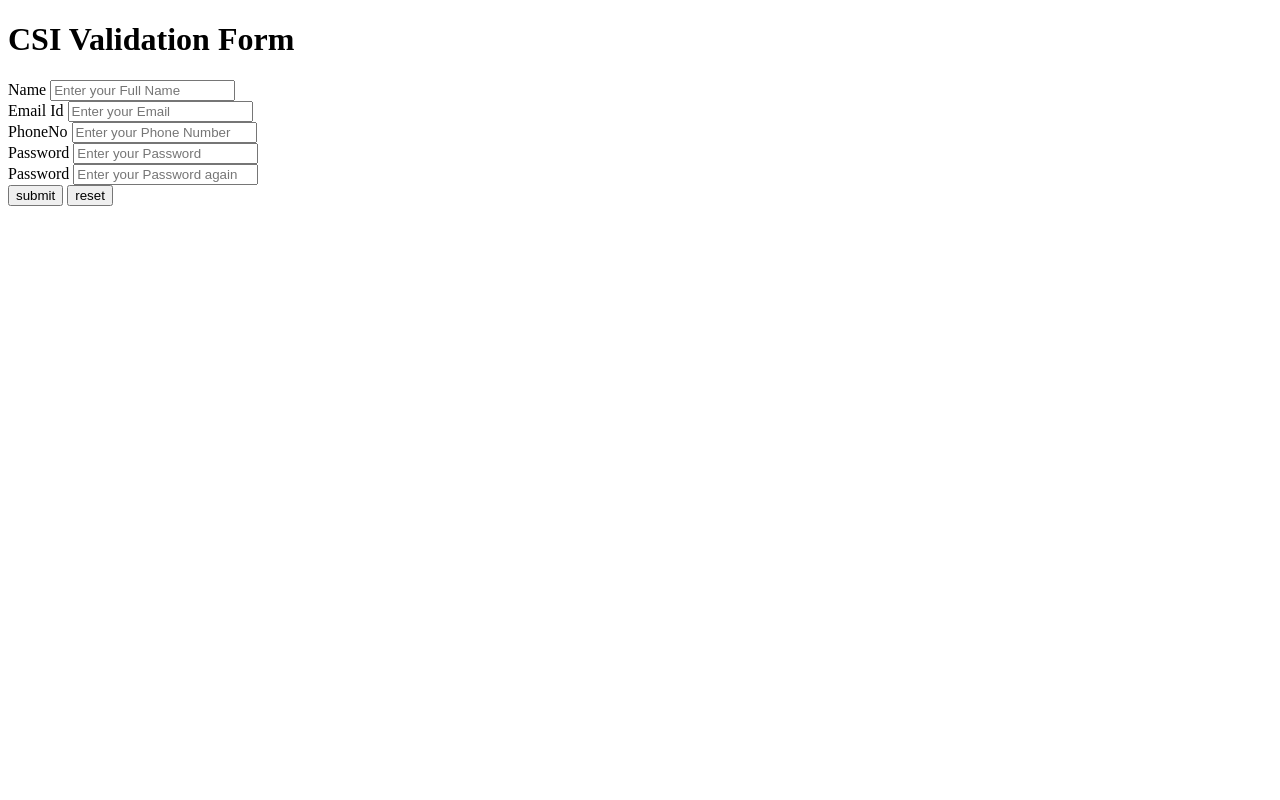
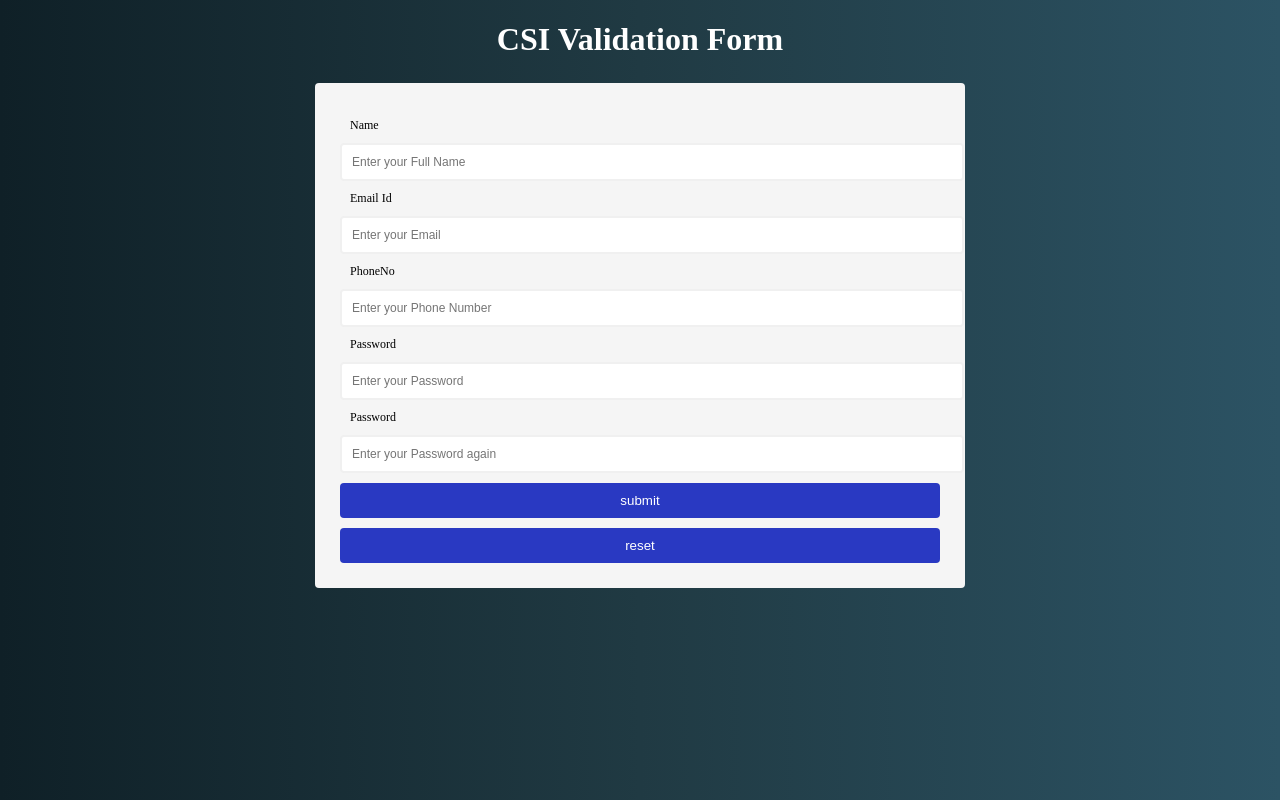
Before and after one commit to Team-CSI-Trainees/Anubha-Form, a plain HTML site: page index.html in a window 1280 px wide. Drawn offline with Linux system fonts and the light colour scheme.

Commit message:
fifth commit

```diff
--- a/index.html
+++ b/index.html
@@ -5,8 +5,9 @@
     <meta charset="UTF-8">
     <meta http-equiv="X-UA-Compatible" content="IE=edge">
     <meta name="viewport" content="width=device-width, initial-scale=1.0">
-    <title>Document</title>
+    <title>Validation Form Javascript</title>
     <script src="script.js"></script>
+    <link rel="stylesheet" href="styles.css">
 </head>
 
 <body>
--- /dev/null
+++ b/styles.css
@@ -0,0 +1,49 @@
+body {
+    background: linear-gradient(to right, #0f2027, #203a43, #2c5364);
+}
+
+#form {
+    width: 600px;
+    margin: 25px auto 0 auto;
+    padding: 25px;
+    background-color: whitesmoke;
+    border-radius: 4px;
+    font-size: 12px;
+}
+h1 {
+    color:#fff;
+    text-align: center;
+}
+
+#form button {
+    padding: 10px;
+    margin-top: 10px;
+    width: 100%;
+    color: white;
+    background-color: rgb(41, 57, 194);
+    border: none;
+    border-radius: 4px;
+}
+.form_grp{
+    display: flex;
+    flex-direction: column;
+}
+.form_grp label {
+	border-radius: 4px;
+	display: block;
+	font-size: 12px;
+	padding: 10px;
+	width: 100%;
+}
+
+.form_grp input {
+    border: 2px solid #f0f0f0;
+	border-radius: 4px;
+	display: block;
+	font-size: 12px;
+	padding: 10px;
+	width: 100%;
+}
+.error{
+    color: red;
+}
```
